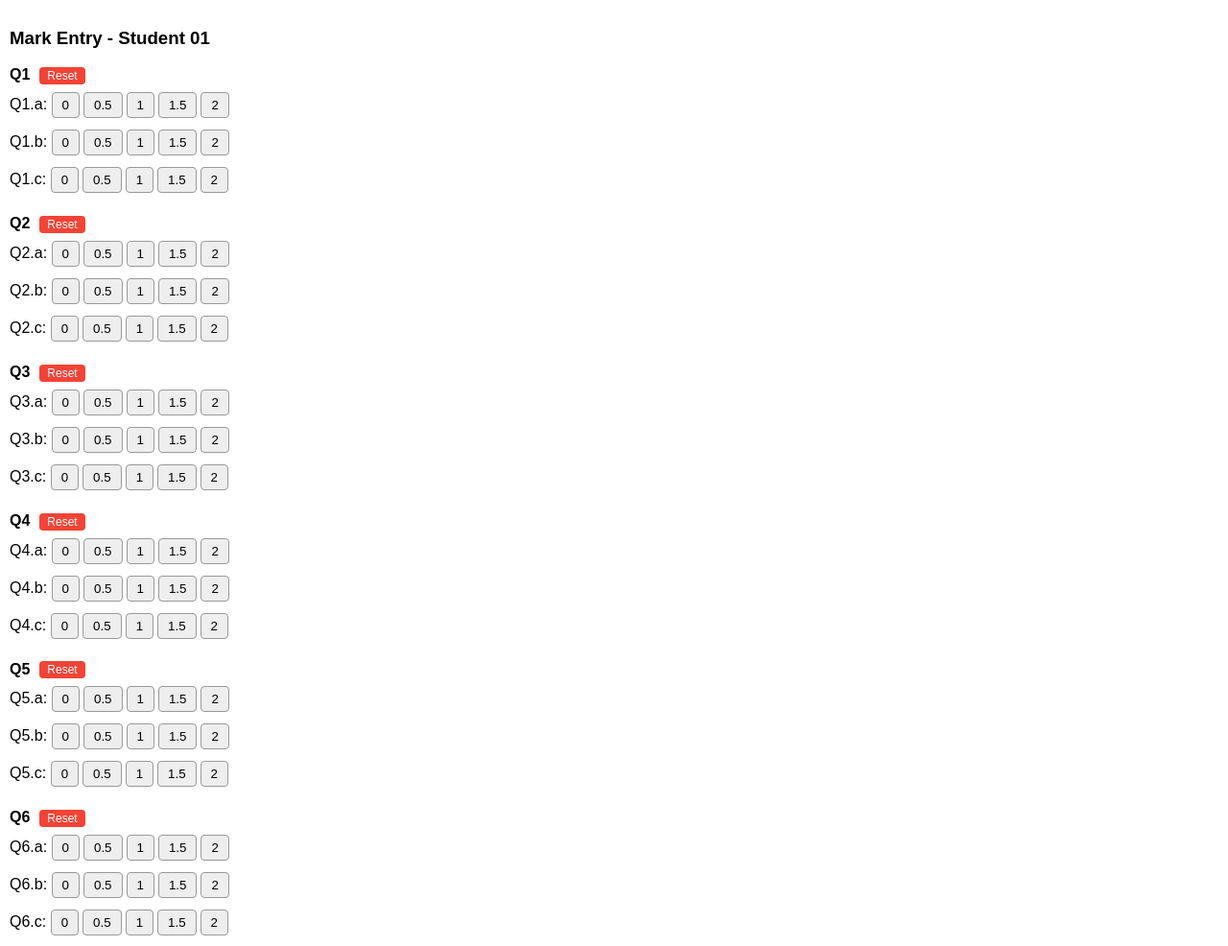
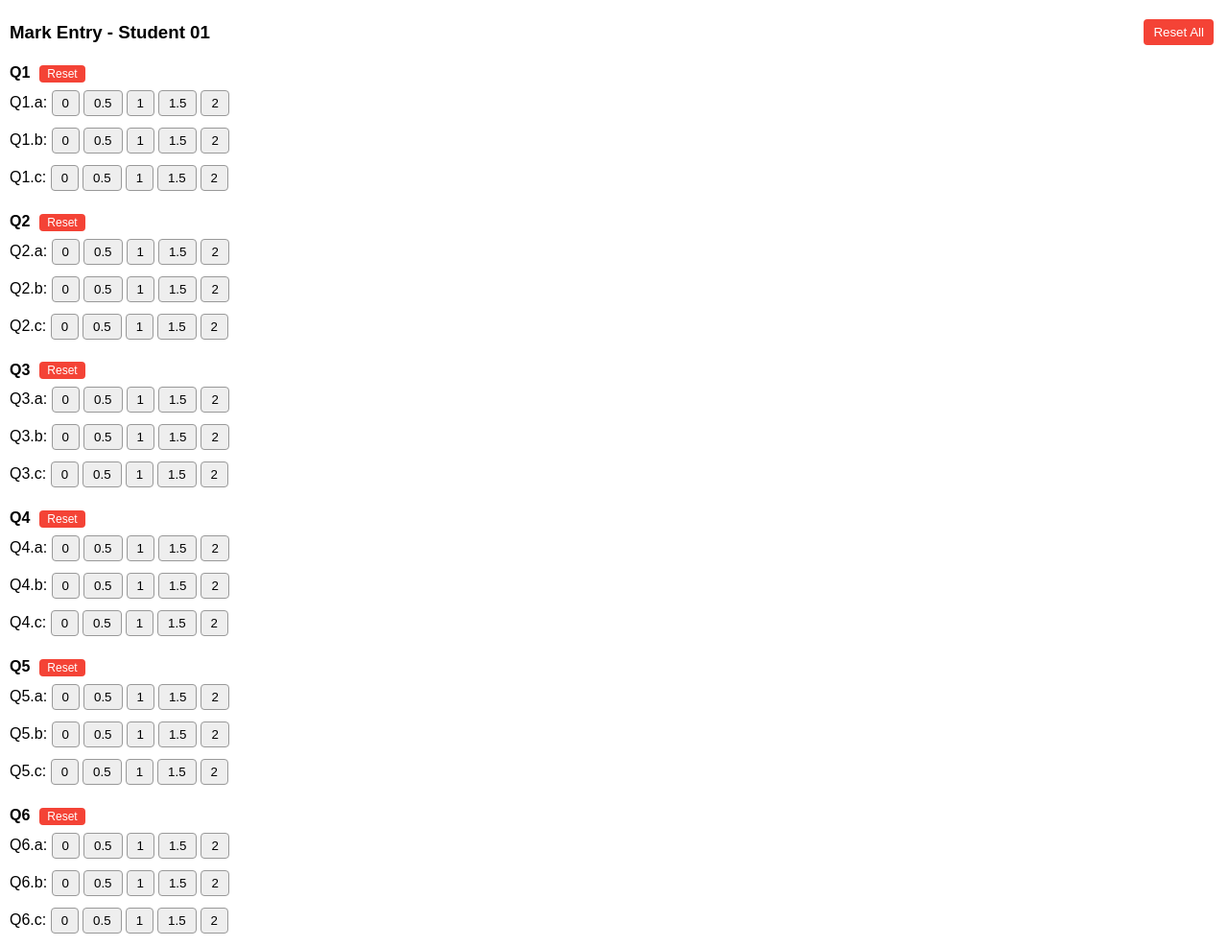
Before and after one commit to Linku27/MarkEntry, a plain HTML site: page index.html in a window 1280 px wide. Shown: the top 986 px of the page at 96% size. Drawn offline with Linux system fonts and the light colour scheme.

Commit message:
Update index.html

```diff
--- a/index.html
+++ b/index.html
@@ -60,12 +60,17 @@
   </style>
 </head>
 <body>
-  <div id="entryScreen">
-    <h3>Mark Entry - Student 01</h3>
-    <div id="markForm"></div>
-    <button class="btn" onclick="showResult()">Display Result</button>
-    <button class="btn" style="background: #f44336;" onclick="resetForm()">Reset All</button>
+<div id="entryScreen">
+  <div style="display: flex; justify-content: space-between; align-items: center;">
+    <h3 style="margin: 0;">Mark Entry - Student 01</h3>
+    <button class="btn" style="background: #f44336; padding: 6px 10px;" onclick="resetForm()">Reset All</button>
   </div>
+
+  <div id="markForm" style="margin-top: 10px;"></div>
+
+  <button class="btn" onclick="showResult()">Display Result</button>
+  <button class="btn" style="background: #f44336;" onclick="resetForm()">Reset All</button>
+</div>
 
   <div id="resultScreen">
     <h3>Student Result</h3>
```
